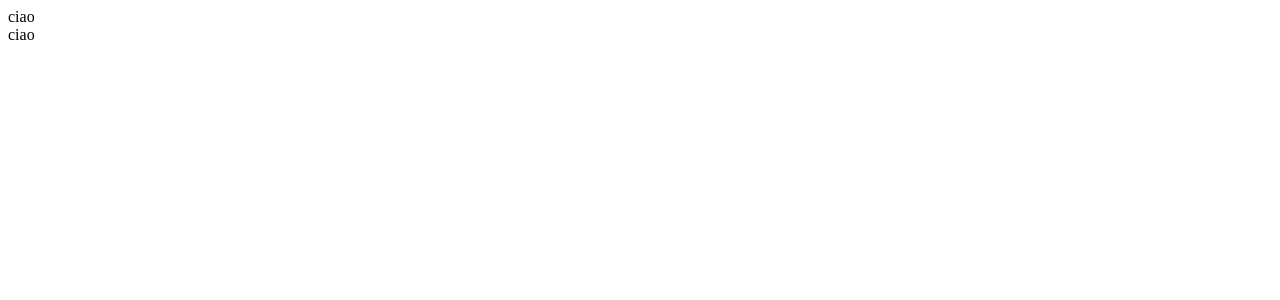
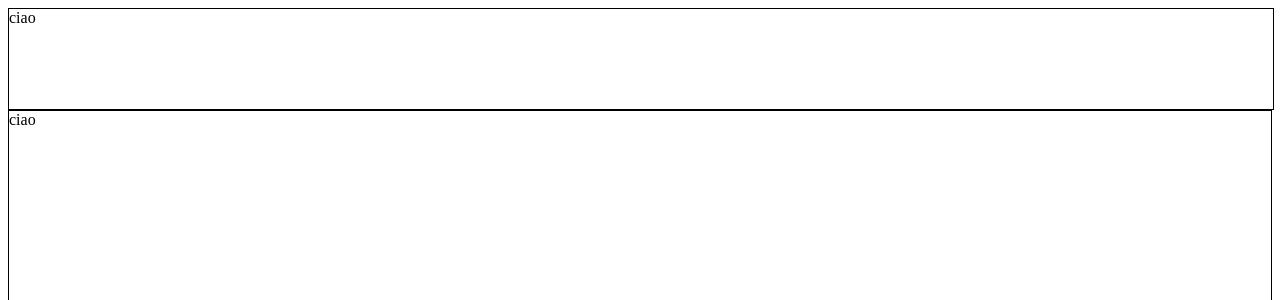
Before and after one commit to Lore0905/vue-boolflix, a Vue app: page / in a window 1280 px wide. Shown: the top 300 px of the page. Built offline with nearby package versions, Linux system fonts and the light colour scheme.

Commit message:
COMMENTI

```diff
--- a/src/App.vue
+++ b/src/App.vue
@@ -1,3 +1,8 @@
+// 2 salvo il valore dato dall'utente in una variabile
+  // creo la funzione APICALL --> dove sarà presente la chiamata HTTP --> effettuata tramite la libreria Axios
+  // creo le rispettive Query var (Titolo (con la variabile precedentemente creata), TitoloOriginale, Lingua, Voto)
+  // salvo le informazioni in un oggetto
+  // tramite una promps la invio al main e la stampo
 <template>
   <div id="app">
     <header>
--- a/src/components/Header.vue
+++ b/src/components/Header.vue
@@ -1,7 +1,25 @@
+// Milestone 1:
+// Creare un layout base con una searchbar (una input e un button) in cui possiamo
+// scrivere completamente o parzialmente il nome di un film. Possiamo, cliccando il
+// bottone, cercare sull’API tutti i film che contengono ciò che ha scritto l’utente.
+// Vogliamo dopo la risposta dell’API visualizzare a schermo i seguenti valori per ogni
+// film trovato:
+// 1. Titolo
+// 2. Titolo Originale
+// 3. Lingua
+// 4. Voto
+// ---------------------------------------------------------
+ // 1  creo l'input type text
+    // creo il button
+    // creo una variabile, nella quale salvo il dato scritto dall'utente, usando il v-model
+    // lo passo all'App.vue CON l'emit
+
+    // guardare appunti App.vue
+// ------------------------------------------------------------------
 <template>
-    <div>
+    <header>
         ciao
-    </div>
+    </header>
 </template>
 
 <script>
@@ -11,5 +29,10 @@ export default {
 </script>
 
 <style scoped lang="scss">
+header{
+    border: 1px solid black;
+    height: 100px;
+    width: 100%;
+}
 
 </style>
--- a/src/components/Main.vue
+++ b/src/components/Main.vue
@@ -1,7 +1,7 @@
 <template>
-    <div>
+    <main>
         ciao
-    </div>
+    </main>
 </template>
 
 <script>
@@ -11,5 +11,9 @@ export default {
 </script>
 
 <style scoped lang="scss">
+main{
+    height: calc(100vh - 100px);
+    border: 1px solid black;
+}
 
 </style>
```
